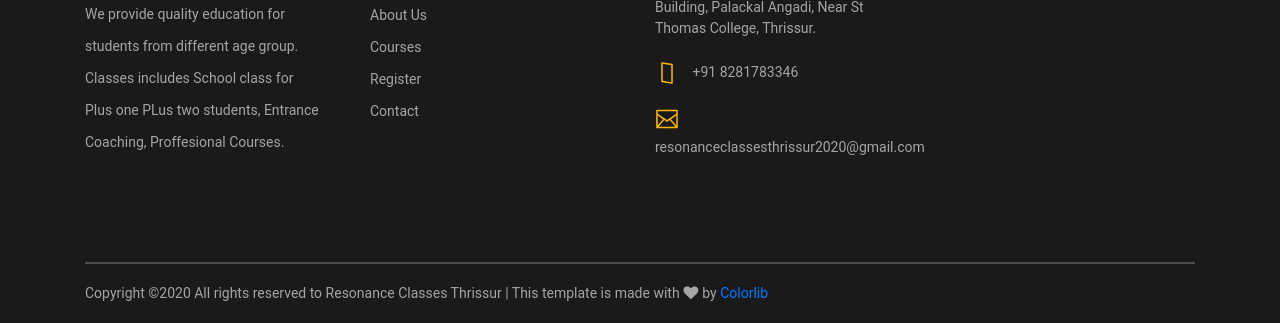
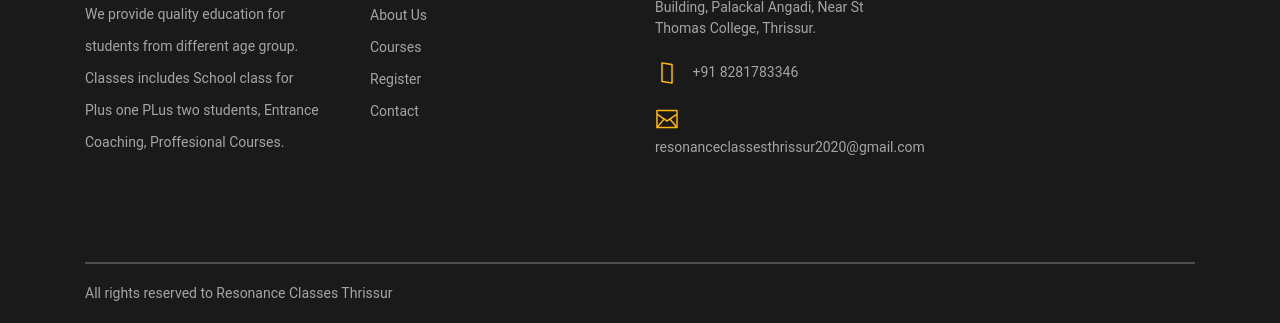
Before and after one commit to ResonanceClasses/ResonanceClasses, a plain HTML site: page index.html in a window 1280 px wide. Shown: the part 6085-6408 px from the top of the page. Drawn offline with Linux system fonts and the light colour scheme.

Commit message:
Copy right changed

```diff
--- a/index.html
+++ b/index.html
@@ -917,9 +917,7 @@
 
 			<div class="footer_bar d-flex flex-column flex-sm-row align-items-center">
 				<div class="footer_copyright">
-					<span><!-- Link back to Colorlib can't be removed. Template is licensed under CC BY 3.0. -->
-Copyright &copy;<script>document.write(new Date().getFullYear());</script> All rights reserved to Resonance Classes Thrissur | This template is made with <i class="fa fa-heart" aria-hidden="true"></i> by <a href="https://colorlib.com" target="_blank">Colorlib</a>
-<!-- Link back to Colorlib can't be removed. Template is licensed under CC BY 3.0. --></span>
+					 All rights reserved to Resonance Classes Thrissur
 				<!-- </div>
 				<div class="footer_social ml-sm-auto">
 					<ul class="menu_social">
```
